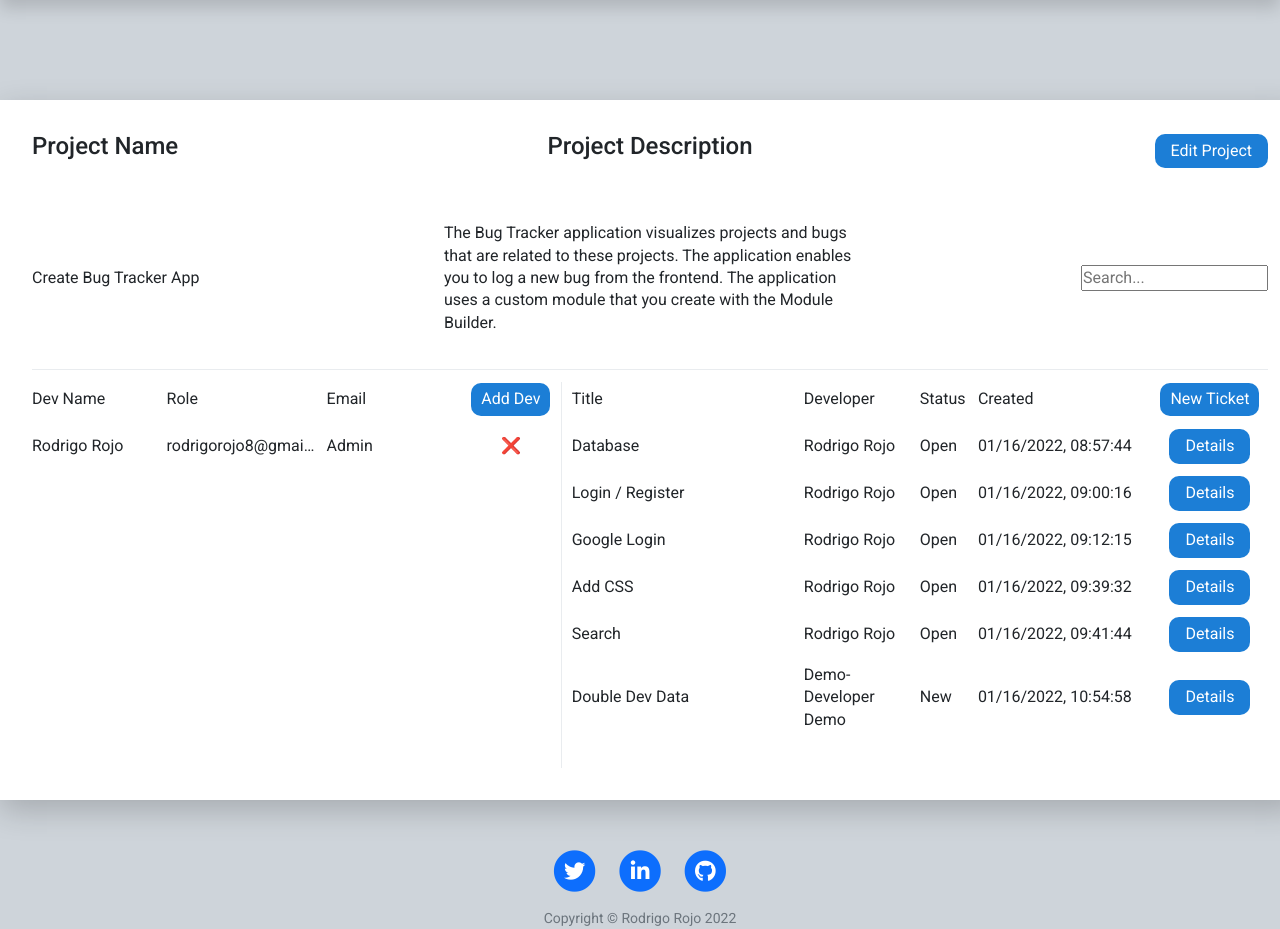
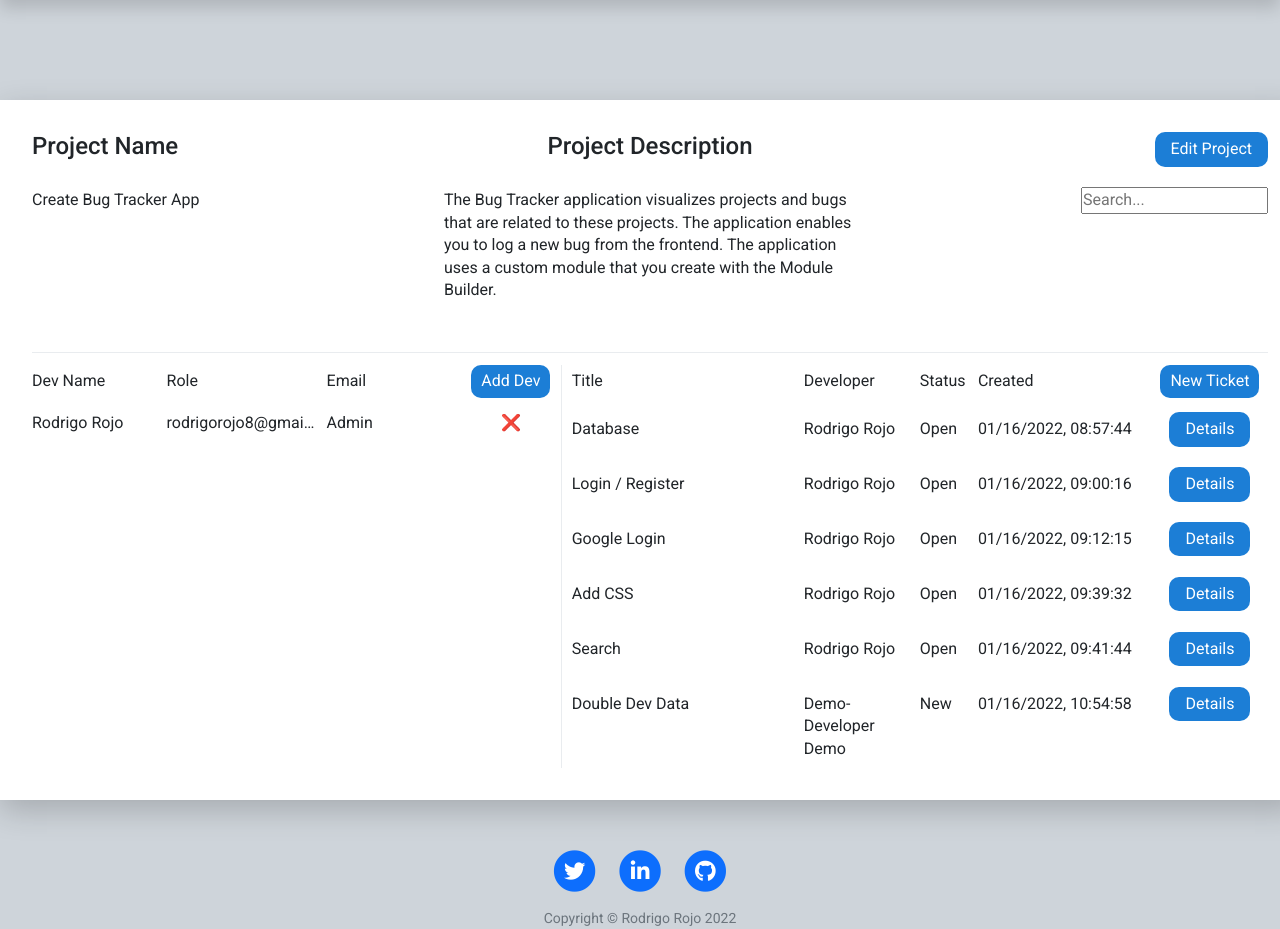
Before and after one commit to Rodrigo-Rojo/Bug-Tracker, a Flask app: page /project/1 in a window 1280 px wide. Shown: the part 54-983 px from the top of the page. Run offline with Flask 2, Linux system fonts and the light colour scheme; a user stored in the database is signed in; data comes from the database, SQL or seed files in the repository; both versions use the stored data as it was after the commit; some libraries are stand-ins or nearby versions.

Commit message:
edit css final changes.

```diff
--- a/static/css/style.css
+++ b/static/css/style.css
@@ -136,7 +136,7 @@ label {
 
 .project-title {
     grid-template-columns: 1fr 1fr;
-    align-items: center;
+    align-items: baseline;
 }
 
 
@@ -258,16 +258,12 @@ label {
 
 .data {
     grid-template-columns: 1fr 1fr 1fr;
-    align-items: center;
+    align-items: baseline;
 }
 
 .project-description, .project-data {
     grid-template-columns: 1fr 1fr 1fr;
-    align-items: center;
-}
-
-.project-data:hover, .dev-data:hover, .ticket-data:hover {
-    background-color: #e9ecef;
+    align-items: baseline;
 }
 
 .editProjectBtn {
@@ -291,7 +287,8 @@ label {
 }
 
 .dev-container {
-    grid-auto-rows: 35px;
+    grid-template-rows: 35px;
+    grid-auto-rows:  auto;
     border-right: 1px solid #e9ecef;
 }
 
@@ -299,8 +296,7 @@ label {
 .dev-data {
     grid-template-columns: 1fr 150px 1fr .8fr;
     column-gap: 10px;
-    align-items: center;
-
+    align-items: baseline;
 }
 
 
@@ -370,14 +366,15 @@ select {
 }
 
 .ticket-container {
-    grid-auto-rows: 35px;
+    grid-template-rows: 35px;
+    grid-auto-rows: auto;
     padding-left: 10px;
 }
 
 .ticket-description,
 .ticket-data {
     grid-template-columns: 2fr 1fr .5fr 1.5fr 1fr;
-    align-items: center;
+    align-items: baseline;
 }
 
 .add-ticket {
@@ -419,6 +416,10 @@ select {
     padding-bottom: 10px;
 }
 
+.comments-container {
+    align-items: baseline;
+}
+
 .comments {
     grid-template-columns: 1fr 1fr 1fr;
     grid-auto-rows: minmax(30px, auto);
@@ -440,10 +441,6 @@ select {
     font-weight: bold;
     color: #868e96;
     font-size: 14px;
-}
-
-.comments:hover {
-    background-color: #e9ecef;
 }
 
 .comment-btn {
--- a/templates/project.html
+++ b/templates/project.html
@@ -116,7 +116,6 @@
                                 </div>
                                 <div>
                                     <label for="project-description">Project Description:</label>
-                                    <!-- <input width="48" height="48" value="{{project[2]}}" type="textarea" name="description"> -->
                                     <textarea name="description" rows="4" cols="50">{{project[2]}}</textarea>
                                 </div>
                                 <input style="display: none;" type="text" value="{{project[0]}}" name="id">
--- a/templates/ticket.html
+++ b/templates/ticket.html
@@ -98,7 +98,7 @@
                             <div>
                                 <label for="description">Description:</label><br>
                                 <!-- <input type="text" name="description" value="{{ticket[2]}}"> -->
-                                <textarea>{{ticket[2]}}</textarea>
+                                <textarea name="description">{{ticket[2]}}</textarea>
                             </div>
                             <div>
                                 <label for="developer">Developer:</label><br>
```
Also changed, not shown: bug_tracker.db.
